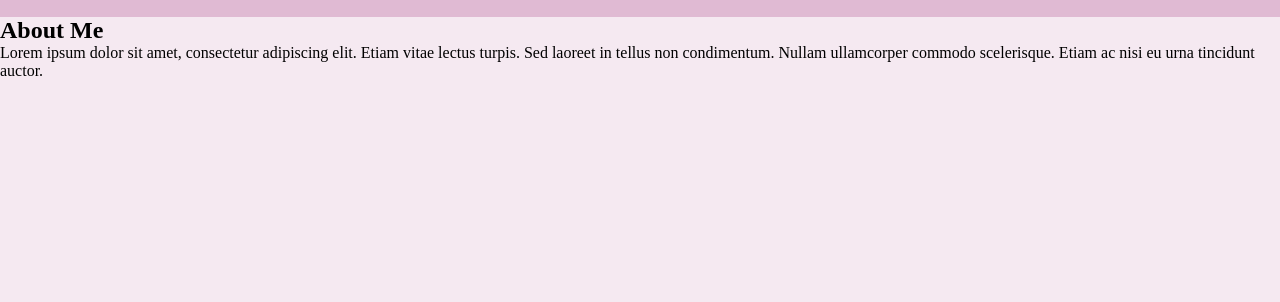
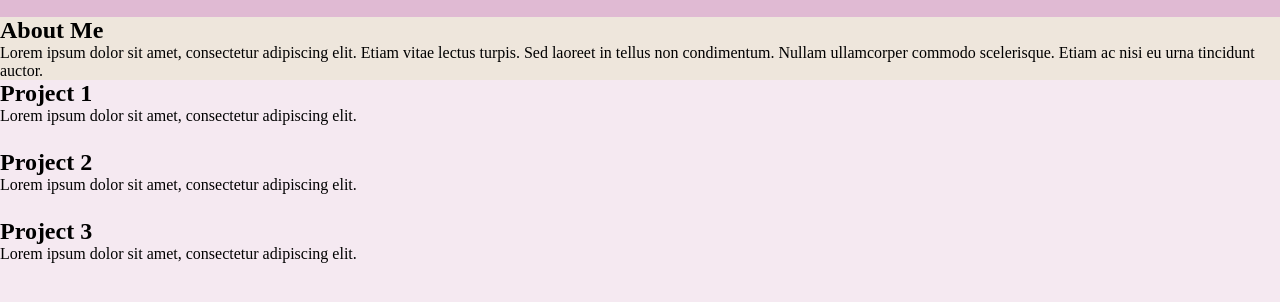
Before and after one commit to h4rneet/cct360-lab2, a plain HTML site: page index.html in a window 1280 px wide. Shown: the part 78-380 px from the top of the page. Drawn offline with Linux system fonts and the light colour scheme.

Commit message:
added display:flex settings on parent containers, added placeholder text

```diff
--- a/css/style.css
+++ b/css/style.css
@@ -28,7 +28,19 @@ body{
     color:rgb(114, 71, 89)
 }
 
+.container{
+    display: flex;
+    flex-direction: column;
+}
+
 .bio-hero {
     flex-basis: 100%;
+    background-color: rgb(238, 230, 220);
 
 }
+
+.card-grid{
+    display: flex;
+    flex-direction: column;
+    gap: 1.5rem;
+}
--- a/index.html
+++ b/index.html
@@ -32,9 +32,20 @@
         </section>
 
         <section class="card-grid">
-            <article class="card"> </article>
-            <article class="card"> </article>
-            <article class="card"> </article>
+            <article class="card">
+                <h2> Project 1 </h2>
+                <p> Lorem ipsum dolor sit amet, consectetur adipiscing elit. </p>
+            </article>
+
+            <article class="card">
+                <h2> Project 2 </h2>
+                <p> Lorem ipsum dolor sit amet, consectetur adipiscing elit. </p>
+            </article>
+
+            <article class="card">
+            <h2> Project 3 </h2>
+            <p> Lorem ipsum dolor sit amet, consectetur adipiscing elit. </p>
+            </article>
 
 
 
```
